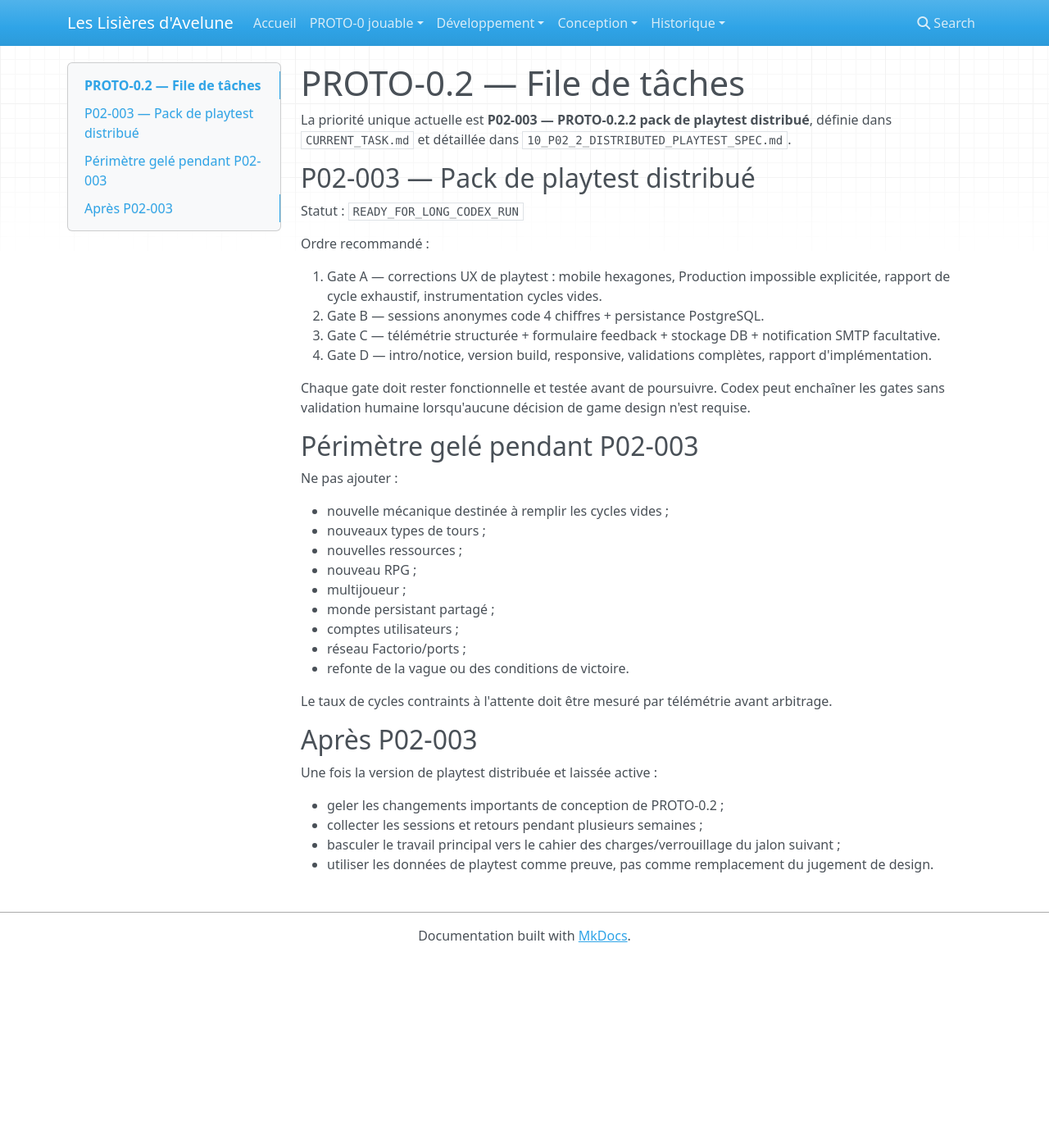
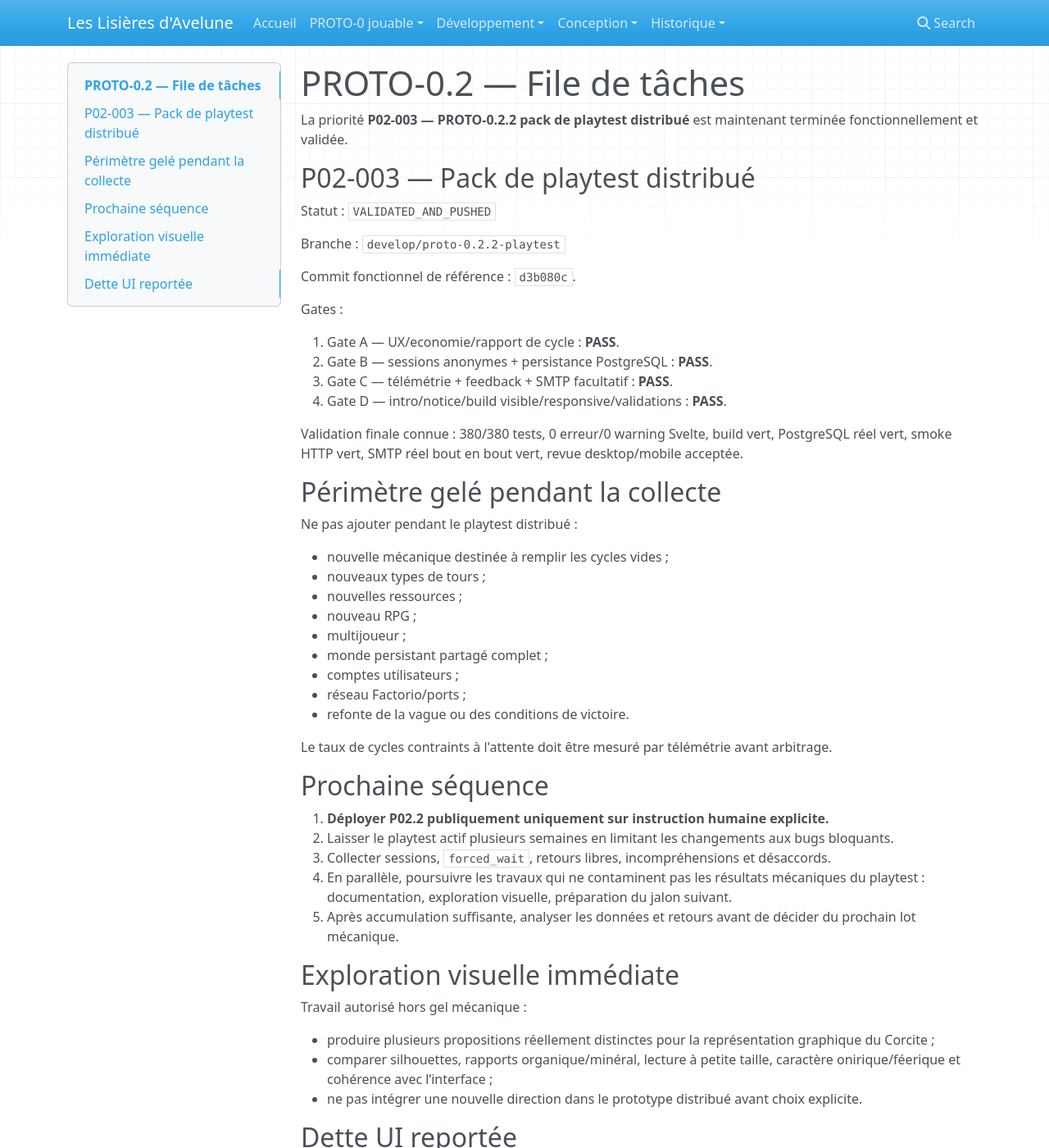
Before and after one commit to Abeliome-Officiel/les-lisieres-avelune, an MkDocs documentation site: the page built from docs/development/proto0.2/TASK_QUEUE.md, in a window 1280 px wide and 1400 px high. Shown: the whole window at 82% size. Built offline with MkDocs 1.6.1, drawn with Linux system fonts in a browser that asks for light colours; nearby versions of some CDN libraries; some of the changed text lies outside the part shown.

Commit message:
docs: basculer la file de taches en phase de collecte P02.2

```diff
--- a/docs/development/proto0.2/TASK_QUEUE.md
+++ b/docs/development/proto0.2/TASK_QUEUE.md
@@ -1,41 +1,63 @@
 # PROTO-0.2 — File de tâches
 
-La priorité unique actuelle est **P02-003 — PROTO-0.2.2 pack de playtest distribué**, définie dans `CURRENT_TASK.md` et détaillée dans `10_P02_2_DISTRIBUTED_PLAYTEST_SPEC.md`.
+La priorité **P02-003 — PROTO-0.2.2 pack de playtest distribué** est maintenant terminée fonctionnellement et validée.
 
 ## P02-003 — Pack de playtest distribué
 
-Statut : `READY_FOR_LONG_CODEX_RUN`
+Statut : `VALIDATED_AND_PUSHED`
 
-Ordre recommandé :
+Branche : `develop/proto-0.2.2-playtest`
 
-1. Gate A — corrections UX de playtest : mobile hexagones, Production impossible explicitée, rapport de cycle exhaustif, instrumentation cycles vides.
-2. Gate B — sessions anonymes code 4 chiffres + persistance PostgreSQL.
-3. Gate C — télémétrie structurée + formulaire feedback + stockage DB + notification SMTP facultative.
-4. Gate D — intro/notice, version build, responsive, validations complètes, rapport d'implémentation.
+Commit fonctionnel de référence : `d3b080c`.
 
-Chaque gate doit rester fonctionnelle et testée avant de poursuivre. Codex peut enchaîner les gates sans validation humaine lorsqu'aucune décision de game design n'est requise.
+Gates :
 
-## Périmètre gelé pendant P02-003
+1. Gate A — UX/economie/rapport de cycle : **PASS**.
+2. Gate B — sessions anonymes + persistance PostgreSQL : **PASS**.
+3. Gate C — télémétrie + feedback + SMTP facultatif : **PASS**.
+4. Gate D — intro/notice/build visible/responsive/validations : **PASS**.
 
-Ne pas ajouter :
+Validation finale connue : 380/380 tests, 0 erreur/0 warning Svelte, build vert, PostgreSQL réel vert, smoke HTTP vert, SMTP réel bout en bout vert, revue desktop/mobile acceptée.
+
+## Périmètre gelé pendant la collecte
+
+Ne pas ajouter pendant le playtest distribué :
 
 - nouvelle mécanique destinée à remplir les cycles vides ;
 - nouveaux types de tours ;
 - nouvelles ressources ;
 - nouveau RPG ;
 - multijoueur ;
-- monde persistant partagé ;
+- monde persistant partagé complet ;
 - comptes utilisateurs ;
 - réseau Factorio/ports ;
 - refonte de la vague ou des conditions de victoire.
 
 Le taux de cycles contraints à l'attente doit être mesuré par télémétrie avant arbitrage.
 
-## Après P02-003
+## Prochaine séquence
 
-Une fois la version de playtest distribuée et laissée active :
+1. **Déployer P02.2 publiquement uniquement sur instruction humaine explicite.**
+2. Laisser le playtest actif plusieurs semaines en limitant les changements aux bugs bloquants.
+3. Collecter sessions, `forced_wait`, retours libres, incompréhensions et désaccords.
+4. En parallèle, poursuivre les travaux qui ne contaminent pas les résultats mécaniques du playtest : documentation, exploration visuelle, préparation du jalon suivant.
+5. Après accumulation suffisante, analyser les données et retours avant de décider du prochain lot mécanique.
 
-- geler les changements importants de conception de PROTO-0.2 ;
-- collecter les sessions et retours pendant plusieurs semaines ;
-- basculer le travail principal vers le cahier des charges/verrouillage du jalon suivant ;
-- utiliser les données de playtest comme preuve, pas comme remplacement du jugement de design.
+## Exploration visuelle immédiate
+
+Travail autorisé hors gel mécanique :
+
+- produire plusieurs propositions réellement distinctes pour la représentation graphique du Corcite ;
+- comparer silhouettes, rapports organique/minéral, lecture à petite taille, caractère onirique/féerique et cohérence avec l’interface ;
+- ne pas intégrer une nouvelle direction dans le prototype distribué avant choix explicite.
+
+## Dette UI reportée
+
+À réexaminer après le playtest, sauf blocage réel :
+
+- doubles bordures/superpositions légères entre hexagones ;
+- meilleure exploitation de l’espace autour du plateau ;
+- panneau droit actuellement sous-exploité ;
+- éventuel déplacement futur de certaines ressources/actions globales vers la périphérie du plateau ou le panneau droit.
+
+Les données de playtest servent de preuve et d’aide au jugement, pas de remplacement du jugement de design.
```
